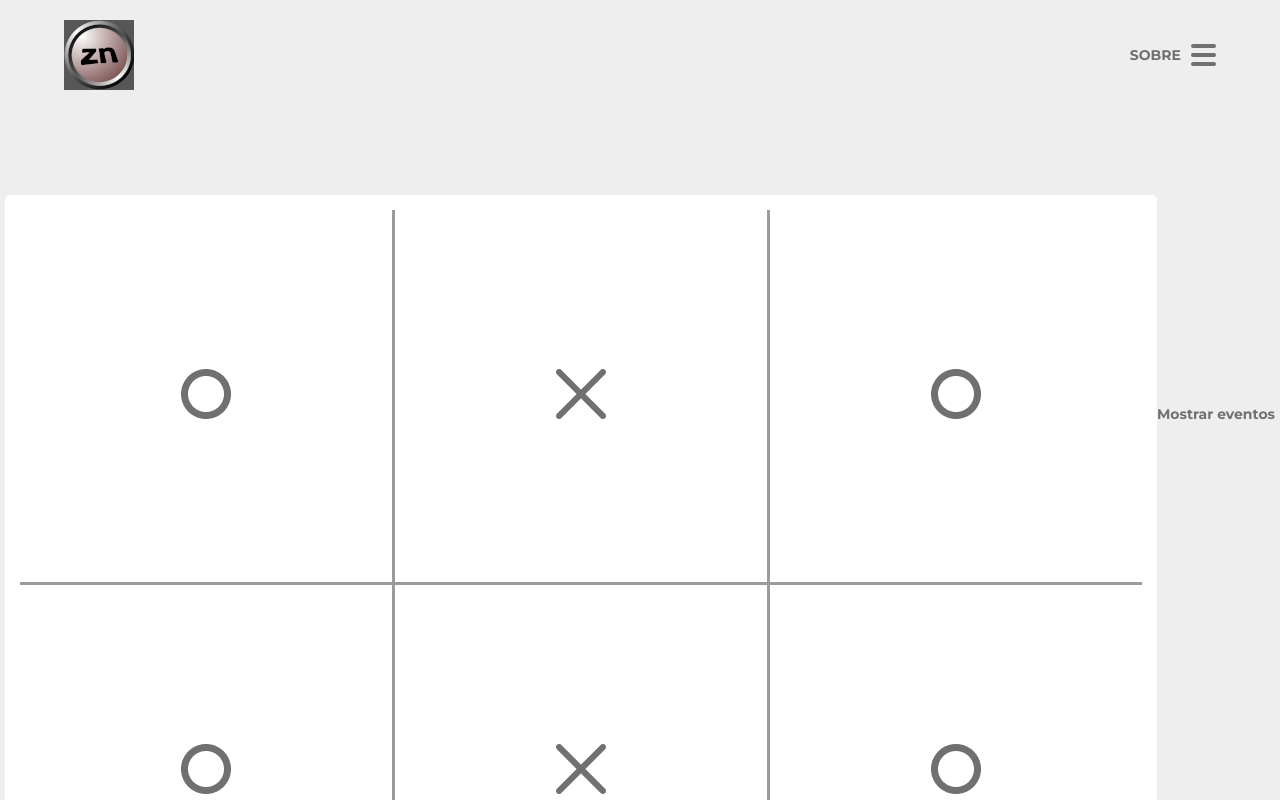
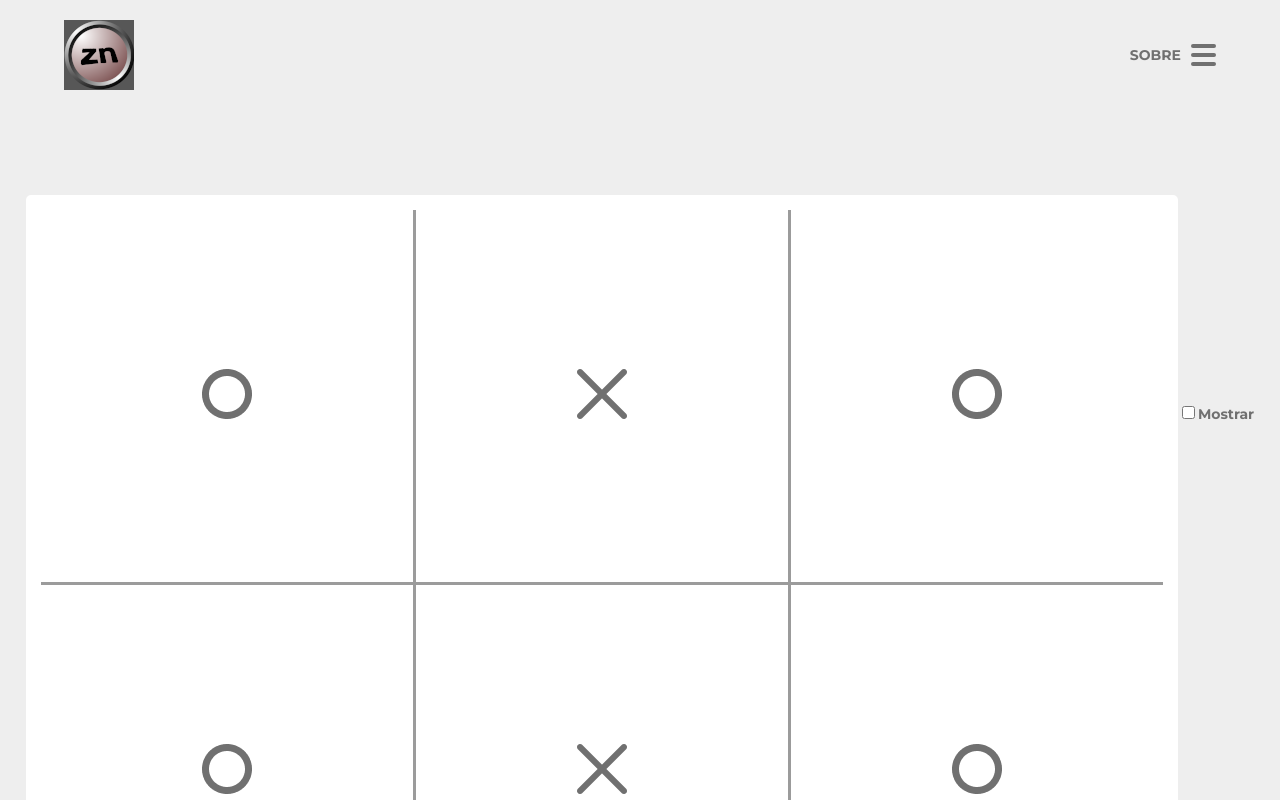
Before and after one commit to ze37/github, a React (Create React App) app in the folder JogoDaVelha/jogo-da-velha/: page / in a window 1280 px wide. Shown: the top 800 px of the page. Built offline with nearby package versions, Linux system fonts and the light colour scheme.

Commit message:
Criou o object Input

```diff
--- a/JogoDaVelha/jogo-da-velha/src/App.js
+++ b/JogoDaVelha/jogo-da-velha/src/App.js
@@ -1,6 +1,7 @@
 import React from "react";
 import "./App.css"
 
+import Input from "./object/Input";
 import Label from "./object/Label";
 import Header from "./components/Header";
 import Hashtag from "./components/Hashtag";
@@ -9,6 +10,7 @@
     <main className="app">
       <Header />
       <Hashtag />
+      <Input value="show"/>
       <Label content="Mostrar eventos"/>
     </main>
 )
--- /dev/null
+++ b/JogoDaVelha/jogo-da-velha/src/object/Input/index.js
@@ -0,0 +1,7 @@
+import React from "react";
+
+const Input = ({value})=>(
+    <input type="checkbox" value={value}/>
+)
+
+export default Input
```
